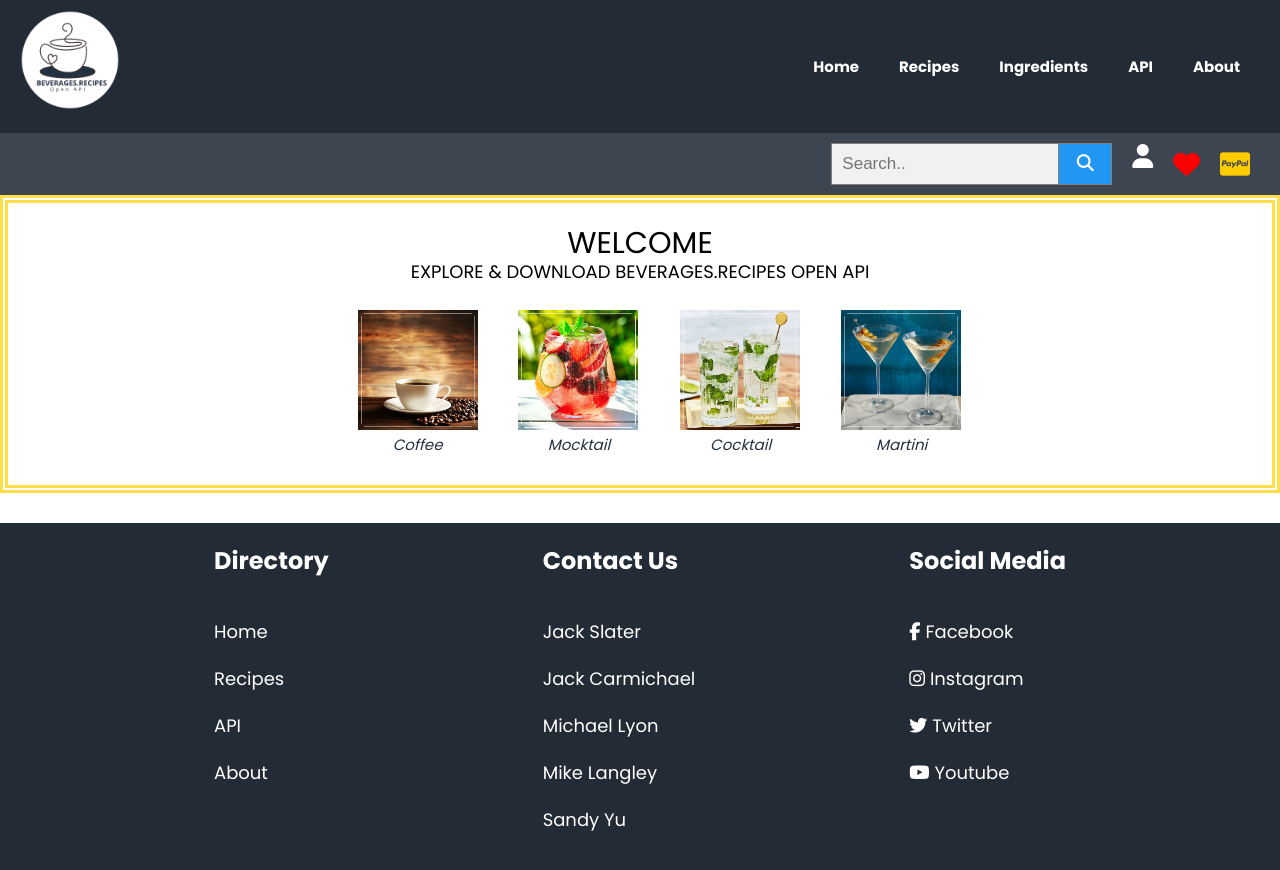
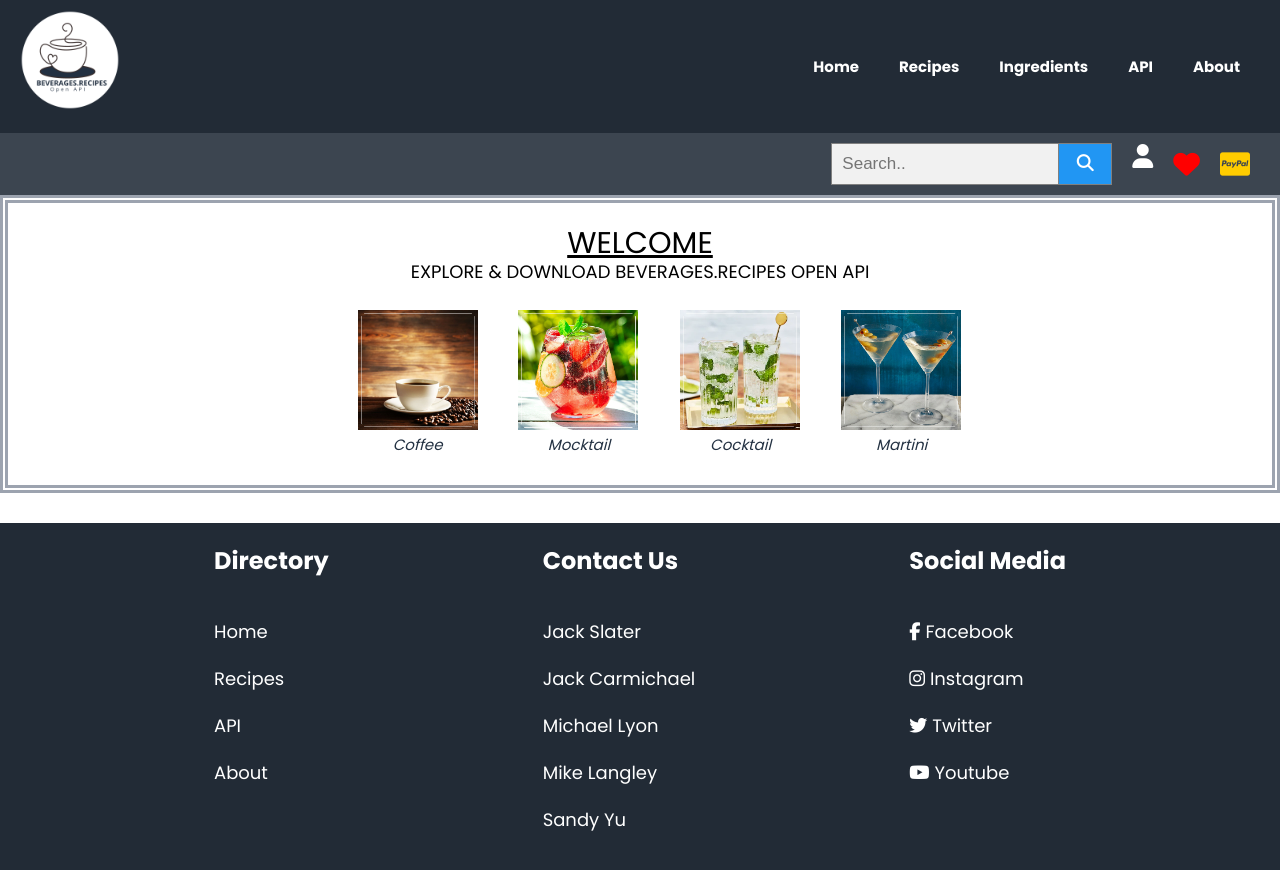
Before and after one commit to JackSlater99/Beverages.Recipes-API, a React (Create React App) app in the folder front-end/capstone/: page / in a window 1280 px wide. Shown: the top 870 px of the page. Built offline with nearby package versions, Linux system fonts and the light colour scheme; no server answers.

Commit message:
cat update

```diff
--- a/front-end/capstone/src/components/homepage/Homepage.js
+++ b/front-end/capstone/src/components/homepage/Homepage.js
@@ -8,9 +8,9 @@ import martini from "../../images/martini.jpeg";
 
 const Homepage = ({ recipes }) => {
   return (
-    <div className="border-double border-8 border-yellow-300 py-10 px-10">
+    <div className="border-double border-8 border-gray-400 py-10 px-10">
       <section className="">
-        <h1 className="text-5xl font-medium text-center">WELCOME</h1>
+        <h1 className="text-5xl font-medium text-center underline">WELCOME</h1>
         <h2 className="text-1xl font-medium text-center">
           EXPLORE & DOWNLOAD BEVERAGES.RECIPES OPEN API{" "}
         </h2>
@@ -21,7 +21,7 @@ const Homepage = ({ recipes }) => {
           <ul className="flex justify-center  ">
             <HashLink smooth to={"/recipes#coffee"}>
 
-              <img className="w-48 flex justify-center" src={coffee}></img>
+              <img className="w-48 flex justify-center " src={coffee}></img>
 
               <div className=" mx-14 py-2 text-2xl italic ">
                 Coffee
```
